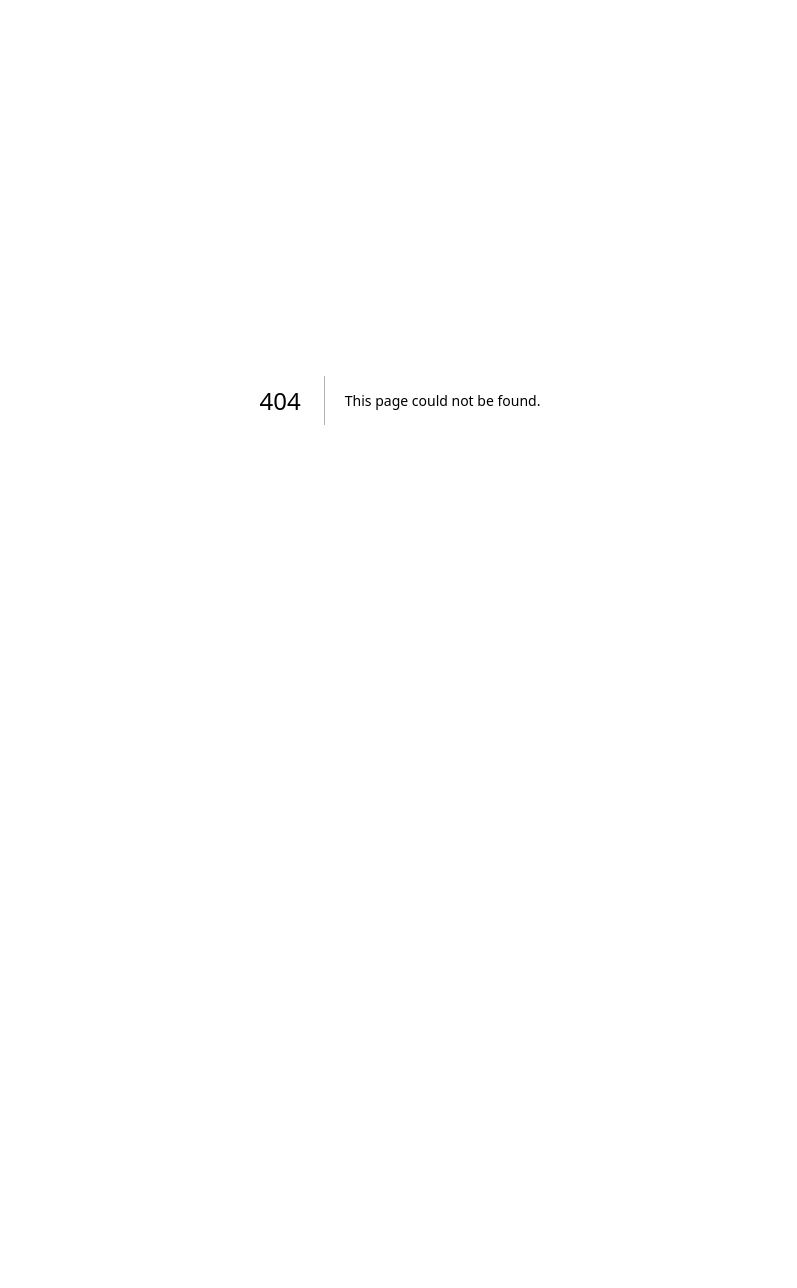
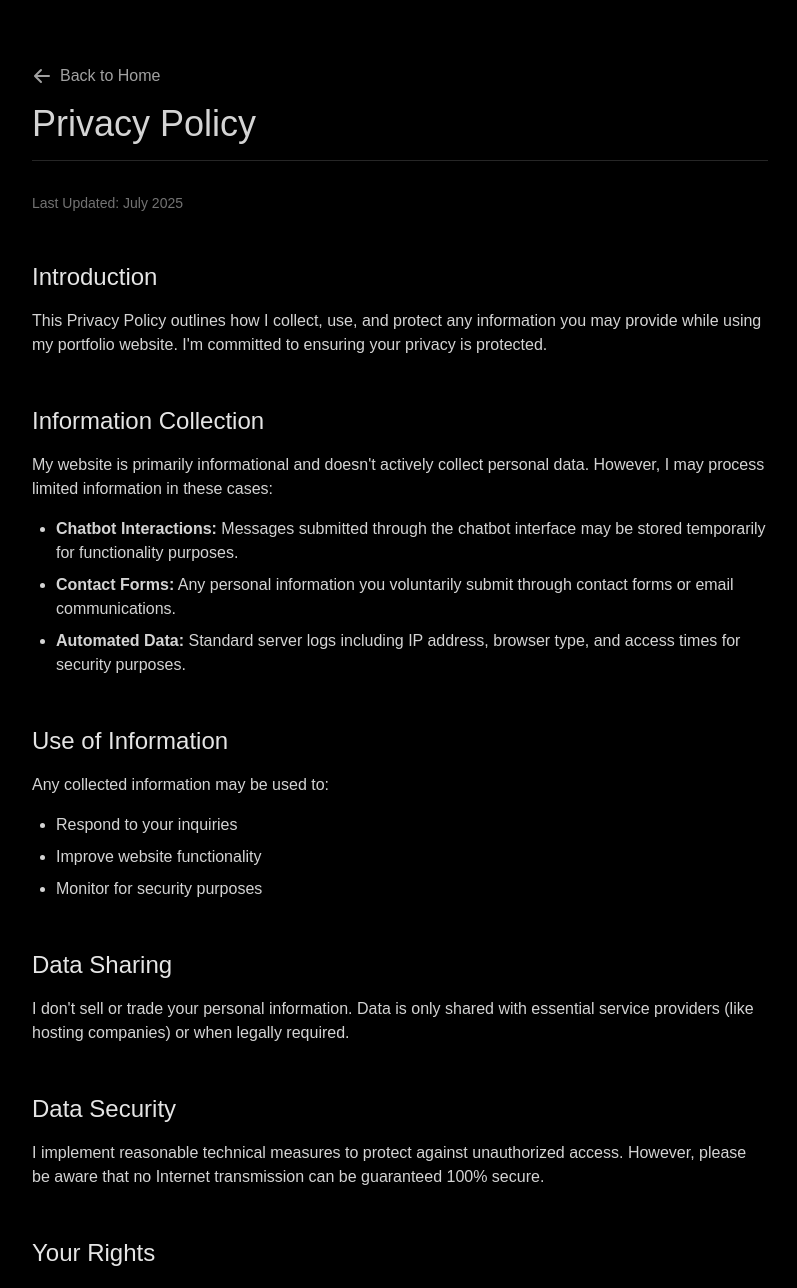
Before and after one commit to TainYanTun/My-Portfolio, a Next.js app: page /Policy in a window 1280 px wide. Before the commit this address had no page. Shown: the top 1288 px of the page, without its empty margins (240-1037 px from the left). Before the commit the page ends 800 px from the top, so only its background shows below. Built offline with nearby package versions, Linux system fonts and the light colour scheme.

Commit message:
Added Privacy policy page, debugging emailjs Integration

```diff
--- /dev/null
+++ b/app/Policy/page.tsx
@@ -0,0 +1,169 @@
+// app/policy/page.tsx
+import { Metadata } from 'next';
+import Link from 'next/link';
+
+export const metadata: Metadata = {
+    title: 'Privacy Policy',
+    description: 'How I handle your personal data on my portfolio',
+};
+
+export default function PrivacyPolicy() {
+    return (
+        <main className="min-h-screen bg-black text-neutral-300">
+            <div className="container mx-auto px-4 py-16 max-w-3xl">
+                {/* Back Link */}
+                <div className="mb-8">
+                    <Link
+                        href="/"
+                        className="inline-flex items-center text-neutral-400 hover:text-white transition-colors mb-4"
+                    >
+                        <svg
+                            xmlns="http://www.w3.org/2000/svg"
+                            className="h-5 w-5 mr-2"
+                            viewBox="0 0 20 20"
+                            fill="currentColor"
+                        >
+                            <path
+                                fillRule="evenodd"
+                                d="M9.707 16.707a1 1 0 01-1.414 0l-6-6a1 1 0 010-1.414l6-6a1 1 0 011.414 1.414L5.414 9H17a1 1 0 110 2H5.414l4.293 4.293a1 1 0 010 1.414z"
+                                clipRule="evenodd"
+                            />
+                        </svg>
+                        Back to Home
+                    </Link>
+                    <h1 className="text-4xl font-light pb-4 border-b border-neutral-800">
+                        Privacy Policy
+                    </h1>
+                </div>
+
+                {/* Last Updated */}
+                <p className="text-neutral-500 text-sm mb-12">
+                    Last Updated: July 2025
+                </p>
+
+                {/* Sections */}
+                <Section
+                    title="Introduction"
+                    content={
+                        <>
+                            <p className="mb-6">
+                                This Privacy Policy outlines how I collect, use, and protect any information you may provide while using my portfolio website. I'm committed to ensuring your privacy is protected.
+                            </p>
+                        </>
+                    }
+                />
+
+                <Section
+                    title="Information Collection"
+                    content={
+                        <>
+                            <p className="mb-4">
+                                My website is primarily informational and doesn't actively collect personal data. However, I may process limited information in these cases:
+                            </p>
+                            <ul className="list-disc pl-6 space-y-2 mb-6">
+                                <li>
+                                    <strong>Chatbot Interactions:</strong> Messages submitted through the chatbot interface may be stored temporarily for functionality purposes.
+                                </li>
+                                <li>
+                                    <strong>Contact Forms:</strong> Any personal information you voluntarily submit through contact forms or email communications.
+                                </li>
+                                <li>
+                                    <strong>Automated Data:</strong> Standard server logs including IP address, browser type, and access times for security purposes.
+                                </li>
+                            </ul>
+                        </>
+                    }
+                />
+
+                <Section
+                    title="Use of Information"
+                    content={
+                        <>
+                            <p className="mb-4">Any collected information may be used to:</p>
+                            <ul className="list-disc pl-6 space-y-2 mb-6">
+                                <li>Respond to your inquiries</li>
+                                <li>Improve website functionality</li>
+                                <li>Monitor for security purposes</li>
+                            </ul>
+                        </>
+                    }
+                />
+
+                <Section
+                    title="Data Sharing"
+                    content={
+                        <p>
+                            I don't sell or trade your personal information. Data is only shared with essential service providers (like hosting companies) or when legally required.
+                        </p>
+                    }
+                />
+
+                <Section
+                    title="Data Security"
+                    content={
+                        <p>
+                            I implement reasonable technical measures to protect against unauthorized access. However, please be aware that no Internet transmission can be guaranteed 100% secure.
+                        </p>
+                    }
+                />
+
+                <Section
+                    title="Your Rights"
+                    content={
+                        <p>
+                            You may request access to or deletion of any personal data I hold about you by contacting me at{' '}
+                            <a
+                                href="mailto:leotainyan18@gmail.com"
+                                className="text-white underline hover:text-neutral-300 transition-colors"
+                            >
+                                leotainyan18@gmail.com
+                            </a>
+                            .
+                        </p>
+                    }
+                />
+
+                <Section
+                    title="Policy Updates"
+                    content={
+                        <p>
+                            I may update this policy occasionally. The current version will always be posted here with the effective date noted at the top.
+                        </p>
+                    }
+                />
+
+                <Section
+                    title="Contact Me"
+                    content={
+                        <p>
+                            For any questions about this privacy policy, please email me at{' '}
+                            <a
+                                href="mailto:leotainyan18@gmail.com"
+                                className="text-white underline hover:text-neutral-300 transition-colors"
+                            >
+                                leotainyan18@gmail.com
+                            </a>
+                            .
+                        </p>
+                    }
+                />
+            </div>
+        </main>
+    );
+}
+
+// Section component for cleaner markup
+function Section({
+    title,
+    content,
+}: {
+    title: string;
+    content: React.ReactNode;
+}) {
+    return (
+        <section className="mb-12">
+            <h2 className="text-2xl font-light mb-4 text-neutral-200">{title}</h2>
+            {content}
+        </section>
+    );
+}
--- a/components/Skills.tsx
+++ b/components/Skills.tsx
@@ -97,7 +97,7 @@ const Skills = () => (
                     </p>
                     <div className="flex items-center justify-center space-x-3 text-xs">
                         <a
-                            href="#contact"
+                            href="mailto:leotainyan18@gmail.com"
                             className="text-gray-300 hover:text-white underline flex items-center"
                         >
                             <svg
@@ -117,7 +117,7 @@ const Skills = () => (
                         </a>
                         <span className="text-gray-600">•</span>
                         <a
-                            href="/privacy"
+                            href="/Policy"
                             className="text-gray-300 hover:text-white underline flex items-center"
                         >
                             <svg
--- a/package.json
+++ b/package.json
@@ -15,7 +15,8 @@
     "lucide-react": "^0.525.0",
     "next": "15.4.2",
     "react": "19.1.0",
-    "react-dom": "19.1.0"
+    "react-dom": "19.1.0",
+    "react-icons": "^5.5.0"
   },
   "devDependencies": {
     "@tailwindcss/postcss": "^4",
```
Also changed, not shown: 1 other file (tests, documents, lock files or other folders).
